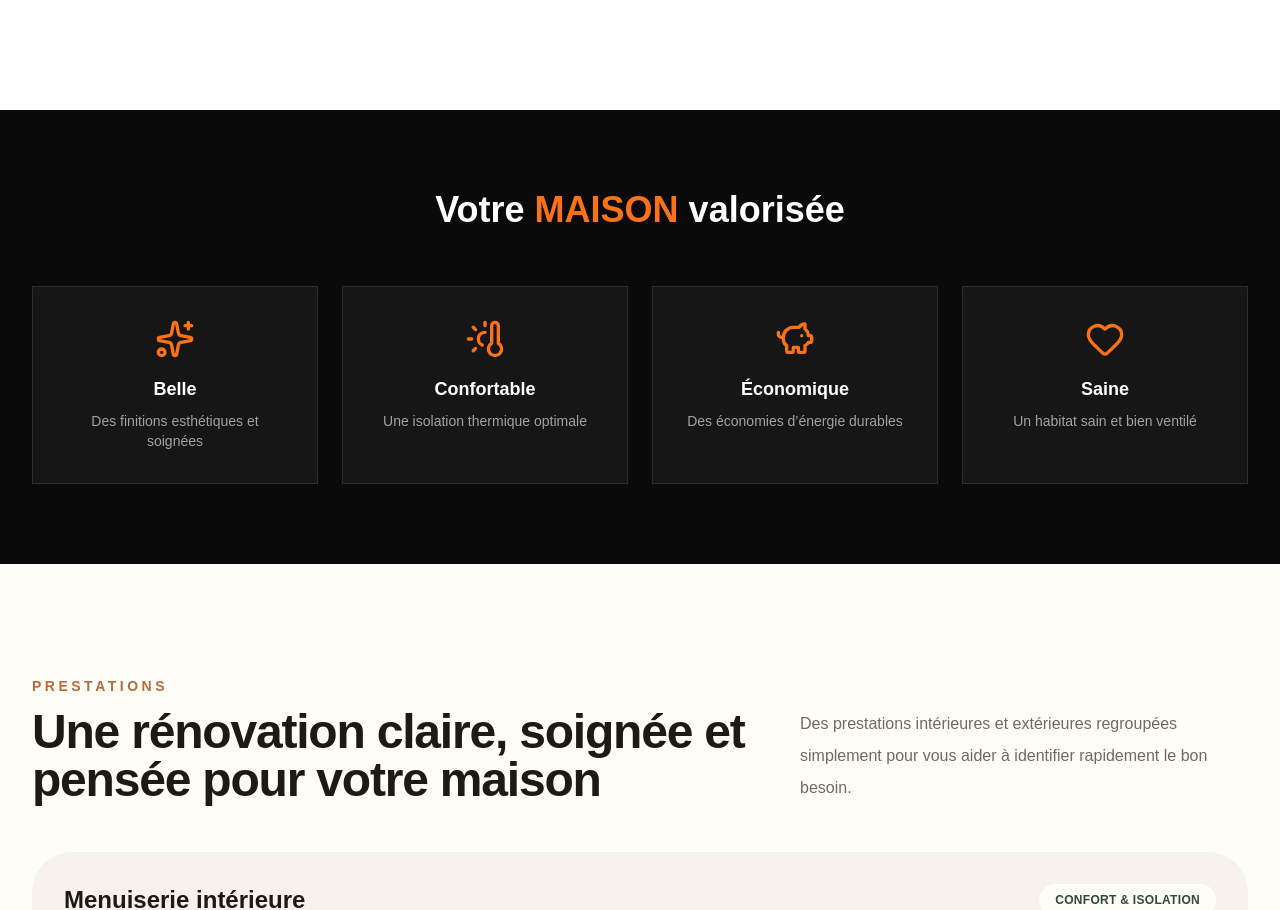
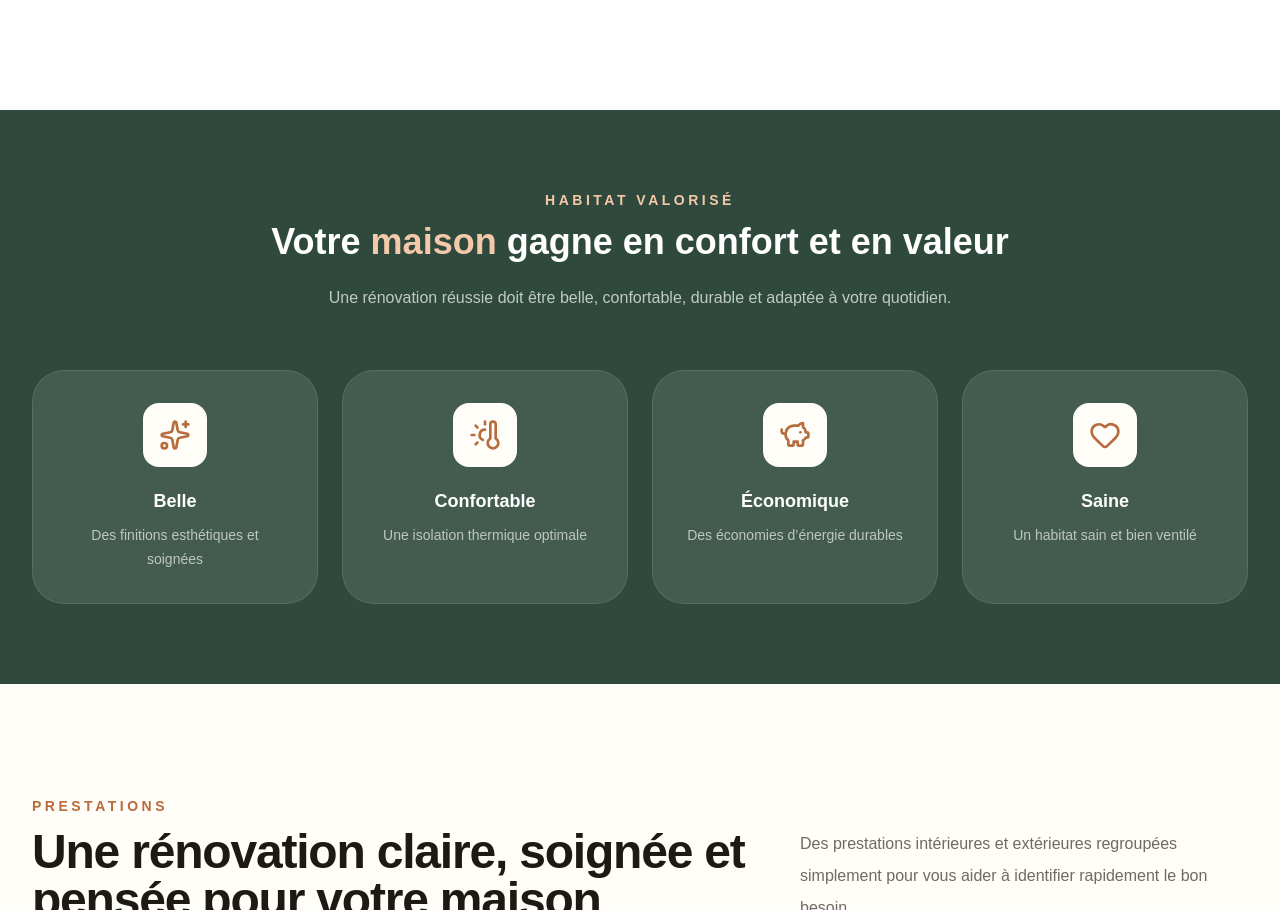
Before and after one commit to Virginie17/batirenov17, a Next.js app: page / in a window 1280 px wide. Shown: the part 1595-2505 px from the top of the page. Built offline with nearby package versions, Linux system fonts and the light colour scheme.

Commit message:
Harmonisation ValueCards design premium

```diff
--- a/app/components/ValueCards.tsx
+++ b/app/components/ValueCards.tsx
@@ -9,22 +9,26 @@ const values = [
 
 export function ValueCards() {
   return (
-    <section className="bg-neutral-950 py-20 text-white">
+    <section className="bg-[#2f4a3d] py-20 text-white">
       <div className="mx-auto max-w-7xl px-4 sm:px-6 lg:px-8">
-        <div className="mb-14 text-center">
+        <div className="mx-auto mb-14 max-w-3xl text-center">
+          <p className="mb-3 text-sm font-black uppercase tracking-[0.25em] text-[#f4c8a8]">Habitat valorisé</p>
           <h2 className="text-3xl font-black sm:text-4xl">
-            Votre <span className="text-[#f97316]">MAISON</span> valorisée
+            Votre <span className="text-[#f4c8a8]">maison</span> gagne en confort et en valeur
           </h2>
+          <p className="mt-5 leading-8 text-white/70">Une rénovation réussie doit être belle, confortable, durable et adaptée à votre quotidien.</p>
         </div>
 
         <div className="grid grid-cols-1 gap-6 sm:grid-cols-2 lg:grid-cols-4">
           {values.map((item) => {
             const Icon = item.icon;
             return (
-              <article key={item.title} className="group border border-white/10 bg-white/5 p-8 text-center backdrop-blur-sm transition-all duration-300 hover:bg-white/10">
-                <Icon className="mx-auto mb-4 h-10 w-10 text-[#f97316] transition-transform group-hover:scale-110" />
+              <article key={item.title} className="group rounded-[2rem] border border-white/10 bg-white/10 p-8 text-center backdrop-blur-sm transition-all duration-300 hover:-translate-y-1 hover:bg-white/15">
+                <div className="mx-auto mb-5 flex h-16 w-16 items-center justify-center rounded-2xl bg-[#fffdf8] text-[#b86b3c] transition-transform group-hover:scale-105">
+                  <Icon className="h-8 w-8" />
+                </div>
                 <h3 className="mb-2 text-lg font-black">{item.title}</h3>
-                <p className="text-sm text-white/60">{item.desc}</p>
+                <p className="text-sm leading-6 text-white/65">{item.desc}</p>
               </article>
             );
           })}
```
